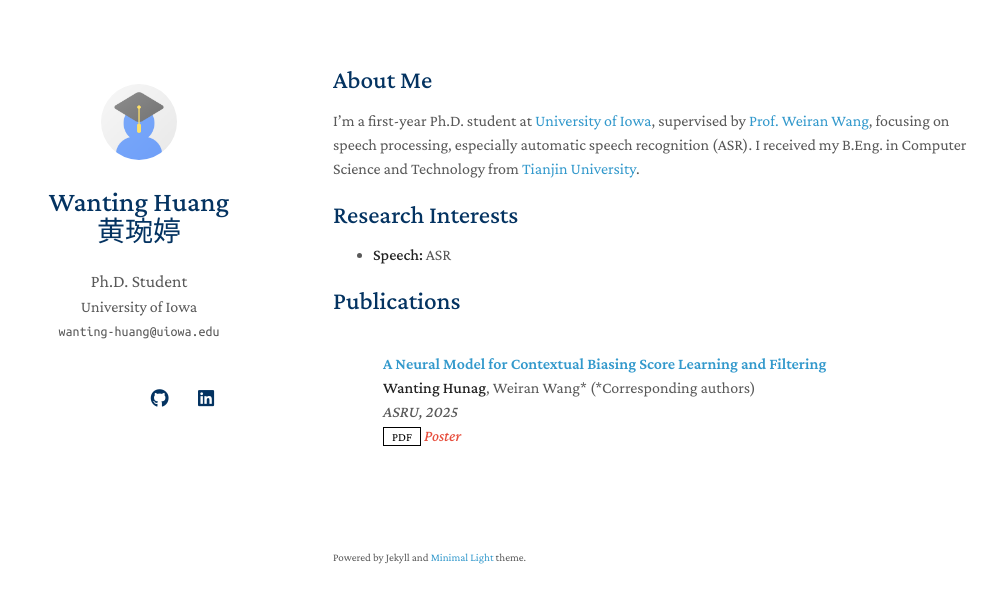
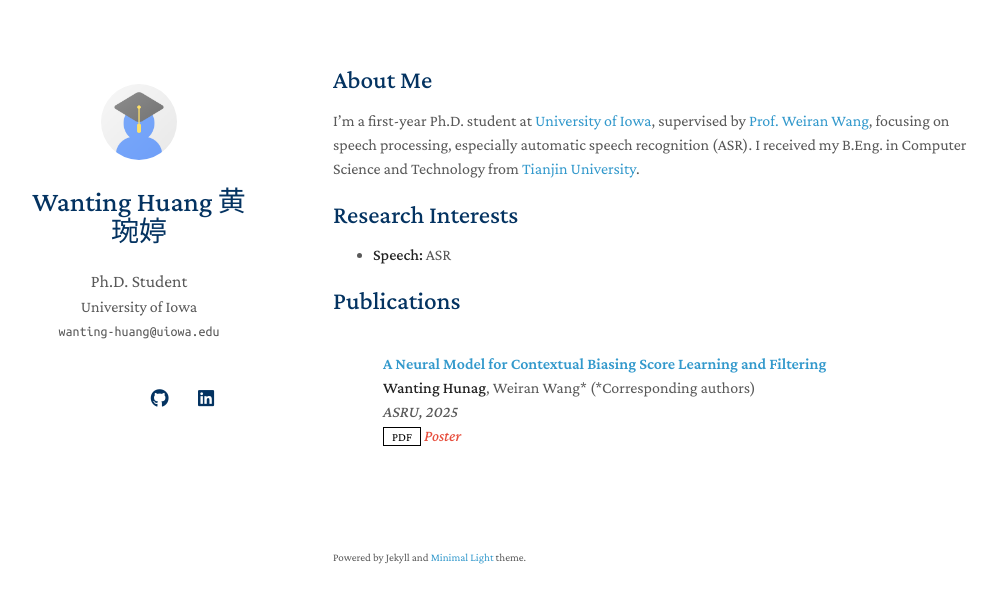
Before and after one commit to Huangwting/Huangwting.github.io, a Jekyll site: the page built from index.md, in a window 1280 px wide. Shown: the top 603 px of the page, without its empty margins (137-1134 px from the left). Built offline with Jekyll 4.4.1, drawn with Linux system fonts in a browser that asks for light colours; a style sheet for code colours, icons or effects is not loaded; our own code applies the rules of GitHub Pages for plain Markdown files.

Commit message:
Update title format in _config.yml

```diff
--- a/_config.yml
+++ b/_config.yml
@@ -1,5 +1,5 @@
 # Basic Information
-title: "Wanting Huang<br><span class='cn-name'>黄琬婷</span>"
+title: "Wanting Huang 黄琬婷"
 position: Ph.D. Student
 affiliation: University of Iowa
 email: wanting-huang@uiowa.edu
```
